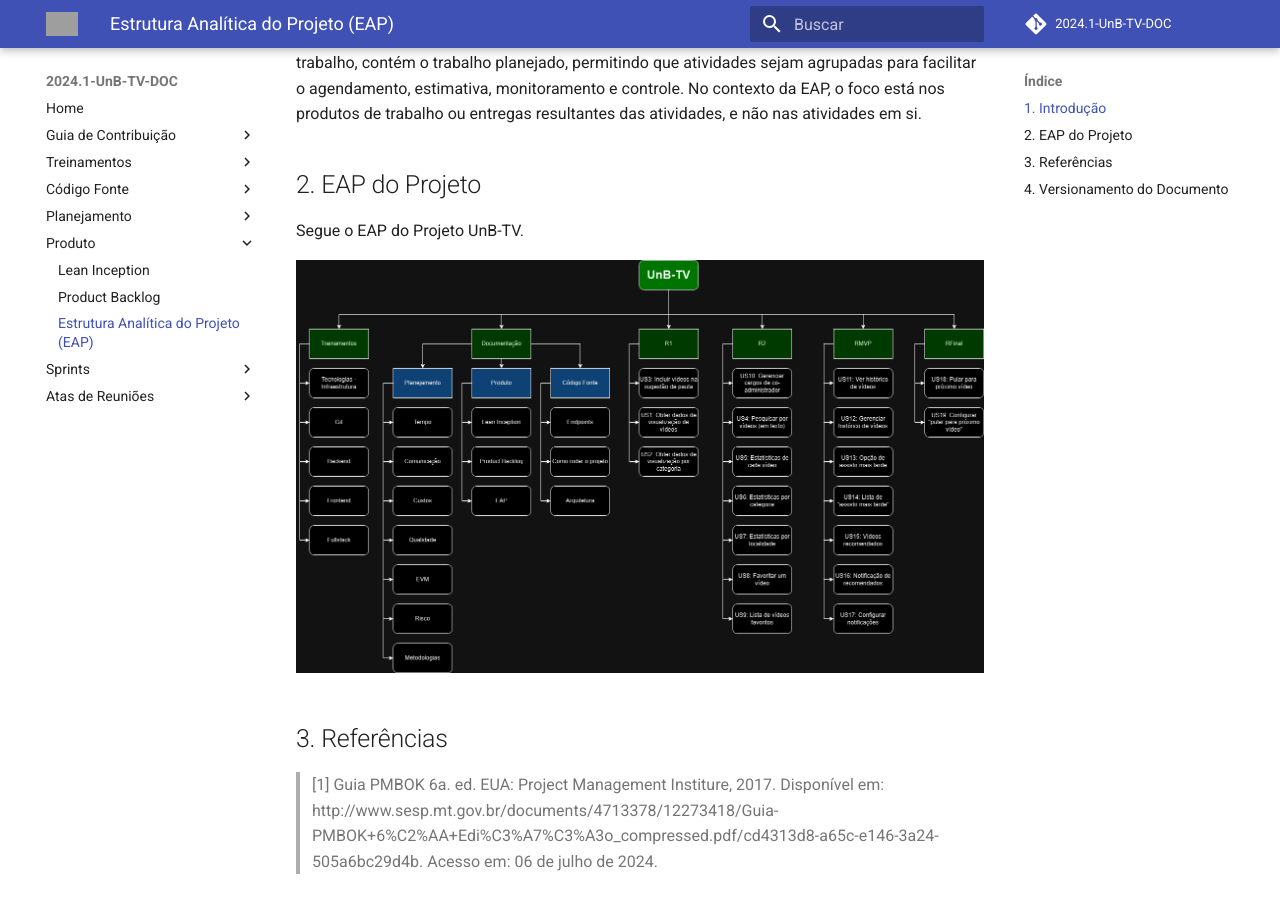
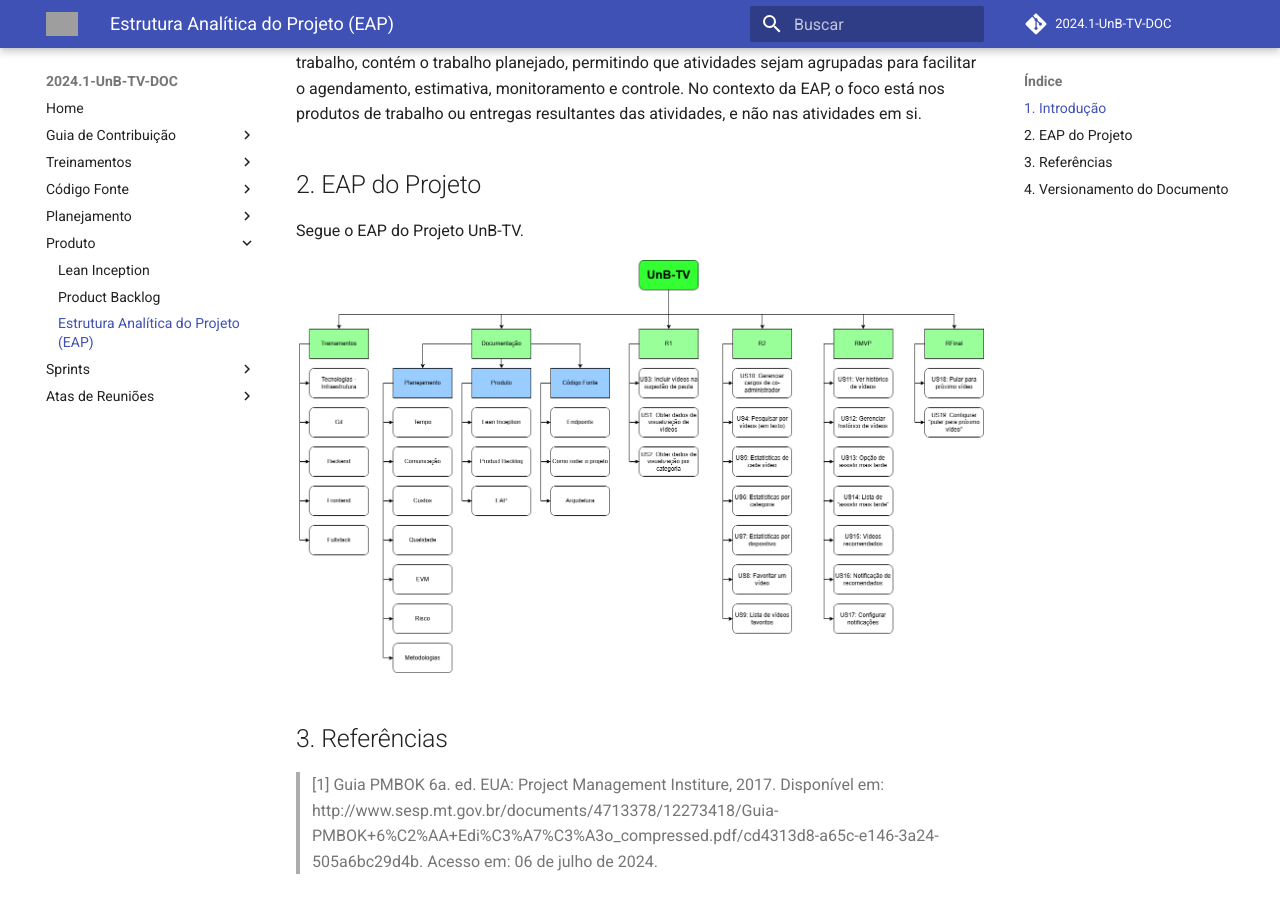
Before and after one commit to fga-eps-mds/2024.1-UnB-TV-DOC, an MkDocs documentation site: the page built from docs/produto/eap.md, in a window 1280 px wide and 900 px high, scrolled down 350 px. Built offline with MkDocs 1.6.1 and Material for MkDocs 9.7.7, drawn with Linux system fonts in a browser that asks for light colours; comment, search, counter and statistics services are not loaded; grey boxes are pictures that could not be loaded.

Commit message:
Update eap.md

```diff
--- a/docs/produto/eap.md
+++ b/docs/produto/eap.md
@@ -10,7 +10,7 @@
 
 Segue o EAP do Projeto UnB-TV.
 
-![EAP](https://raw.githubusercontent.com/fga-eps-mds/2024.1-UnB-TV-DOC/main/docs/assets/eap_2.png)
+![EAP](https://raw.githubusercontent.com/fga-eps-mds/2024.1-UnB-TV-DOC/main/docs/assets/eap_3.png)
 
 ## 3. Referências
 
```
